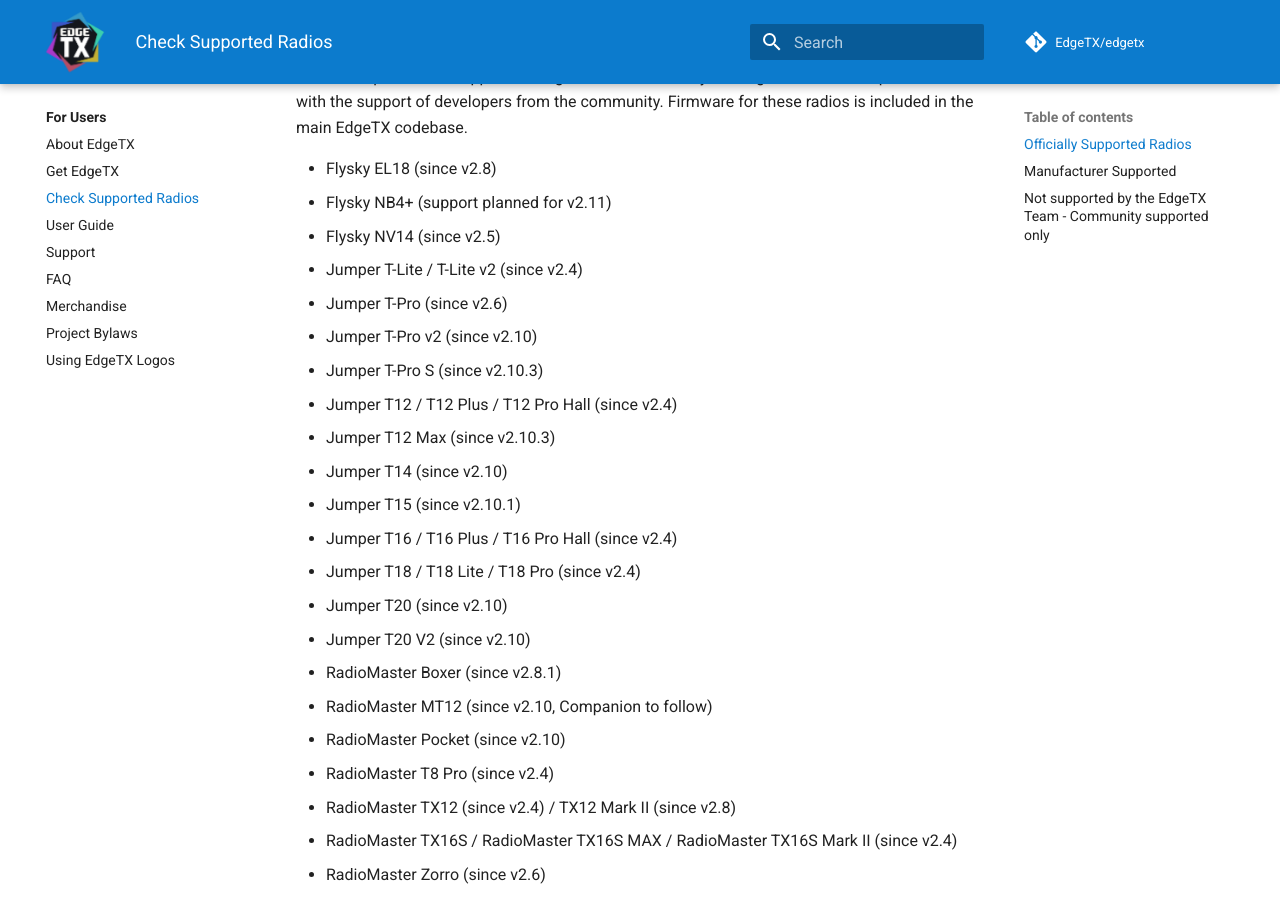
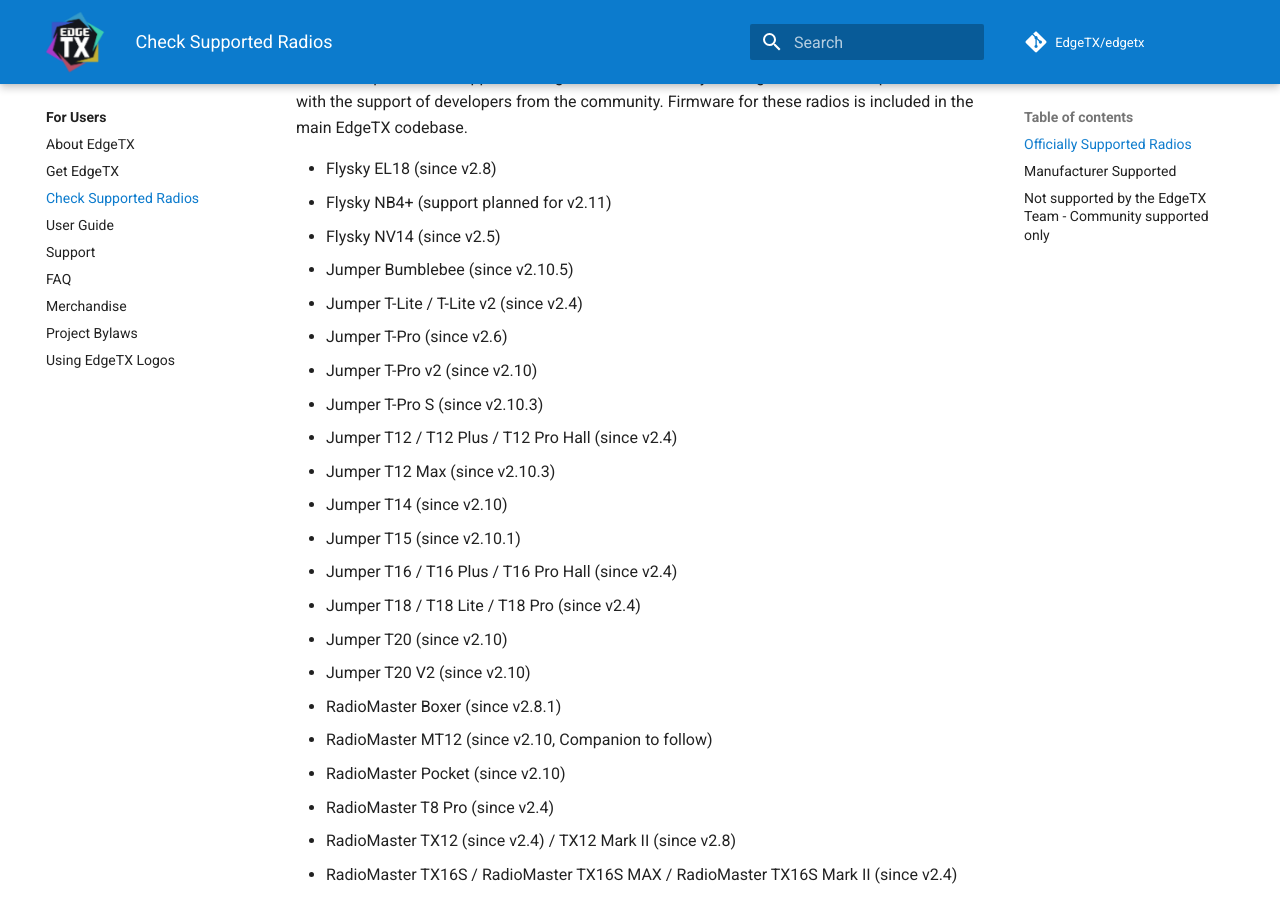
Before and after one commit to EdgeTX/edgetx.github.io, an MkDocs documentation site: the page built from docs/supportedradios.md, in a window 1280 px wide and 900 px high, scrolled down 350 px. Built offline with MkDocs 1.6.1 and Material for MkDocs 9.7.7, drawn with Linux system fonts in a browser that asks for light colours; comment, search, counter and statistics services are not loaded.

Commit message:
Bumblebee

```diff
--- a/docs/supportedradios.md
+++ b/docs/supportedradios.md
@@ -8,6 +8,7 @@
 * Flysky EL18 (since v2.8)
 * Flysky NB4+ (support planned for v2.11)
 * Flysky NV14 (since v2.5)
+* Jumper Bumblebee (since v2.10.5)
 * Jumper T-Lite / T-Lite v2 (since v2.4)
 * Jumper T-Pro (since v2.6)
 * Jumper T-Pro v2 (since v2.10)
```
